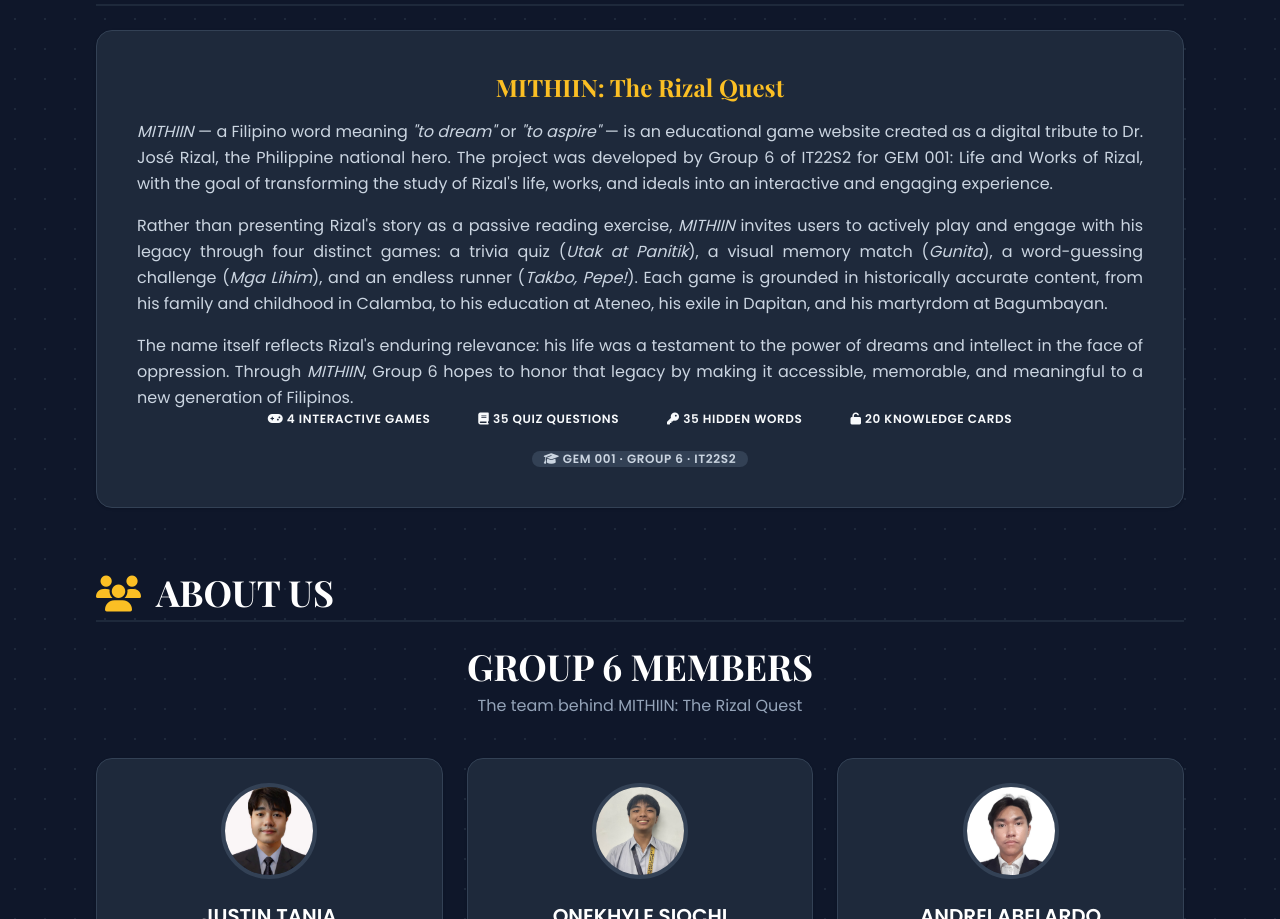
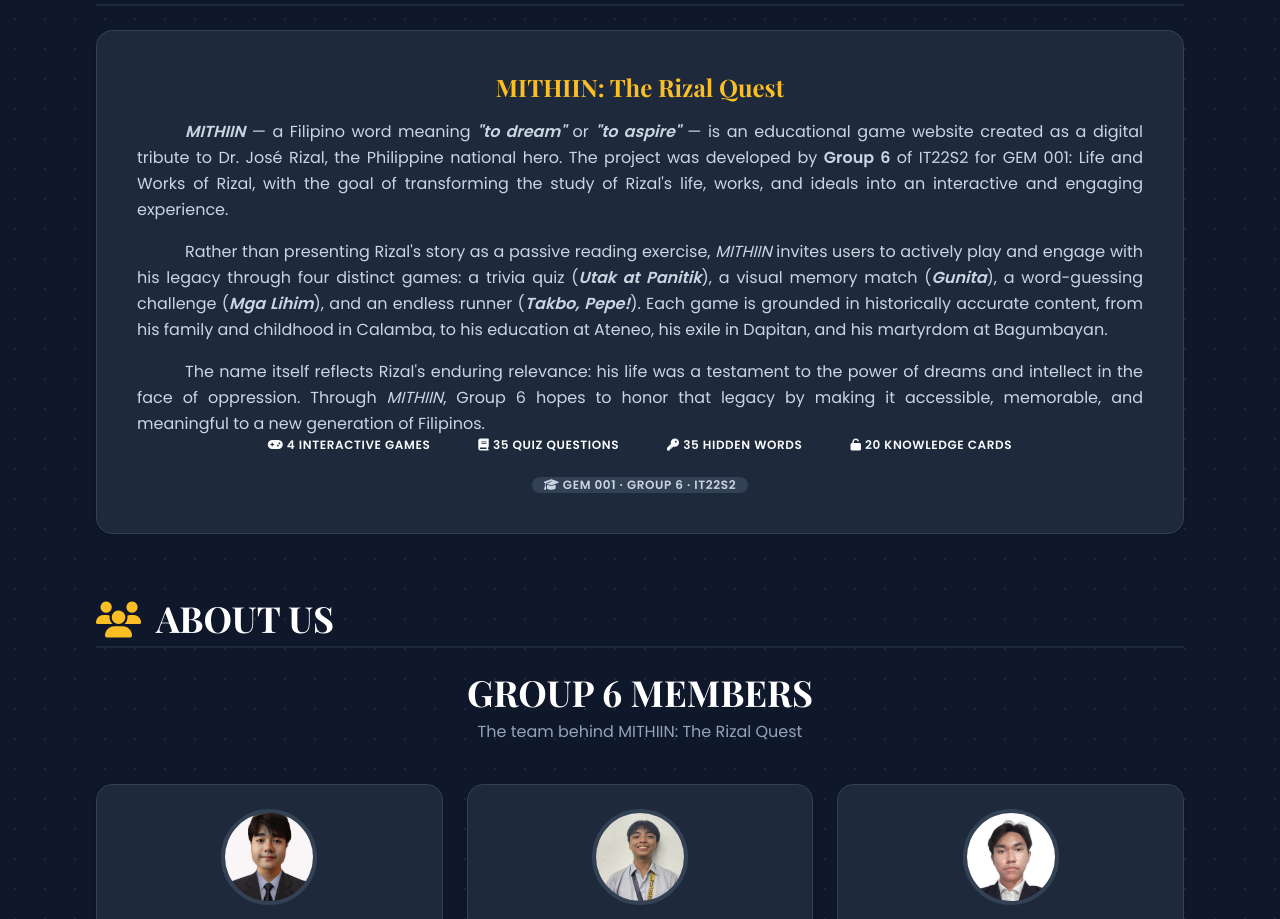
Before and after one commit to JustinJeremy/mithiin, a website: page index.html in a window 1280 px wide. Shown: the part 1316-2235 px from the top of the page. Drawn offline with nearby package versions, Linux system fonts and the light colour scheme; a web font is replaced by a local one.

Commit message:
Polished About This Project section

```diff
--- a/index.html
+++ b/index.html
@@ -153,13 +153,13 @@
       </div>
       <div class="bg-white dark:bg-slate-800 rounded-2xl border border-slate-200 dark:border-slate-700 shadow p-8 sm:p-10 mb-4">
         <h3 class="font-serif text-2xl font-bold text-gold mb-4 text-center">MITHIIN: The Rizal Quest</h3>
-        <p class="text-slate-700 dark:text-slate-300 text-base leading-relaxed mb-4 text-justify">
-          <em>MITHIIN</em> — a Filipino word meaning <em>"to dream"</em> or <em>"to aspire"</em> — is an educational game website created as a digital tribute to Dr. José Rizal, the Philippine national hero. The project was developed by Group 6 of IT22S2 for GEM 001: Life and Works of Rizal, with the goal of transforming the study of Rizal's life, works, and ideals into an interactive and engaging experience.
+        <p class="text-slate-700 dark:text-slate-300 text-base leading-relaxed mb-4 text-justify" style="text-indent:3rem;">
+          <strong><em>MITHIIN</em></strong> — a Filipino word meaning <strong><em>"to dream"</em></strong> or <strong><em>"to aspire"</em></strong> — is an educational game website created as a digital tribute to Dr. José Rizal, the Philippine national hero. The project was developed by <strong>Group 6</strong> of IT22S2 for GEM 001: Life and Works of Rizal, with the goal of transforming the study of Rizal's life, works, and ideals into an interactive and engaging experience.
         </p>
-        <p class="text-slate-700 dark:text-slate-300 text-base leading-relaxed mb-4 text-justify">
-          Rather than presenting Rizal's story as a passive reading exercise, <em>MITHIIN</em> invites users to actively play and engage with his legacy through four distinct games: a trivia quiz (<em>Utak at Panitik</em>), a visual memory match (<em>Gunita</em>), a word-guessing challenge (<em>Mga Lihim</em>), and an endless runner (<em>Takbo, Pepe!</em>). Each game is grounded in historically accurate content, from his family and childhood in Calamba, to his education at Ateneo, his exile in Dapitan, and his martyrdom at Bagumbayan.
+        <p class="text-slate-700 dark:text-slate-300 text-base leading-relaxed mb-4 text-justify" style="text-indent:3rem;">
+          Rather than presenting Rizal's story as a passive reading exercise, <em>MITHIIN</em> invites users to actively play and engage with his legacy through four distinct games: a trivia quiz (<strong><em>Utak at Panitik</em></strong>), a visual memory match (<strong><em>Gunita</em></strong>), a word-guessing challenge (<strong><em>Mga Lihim</em></strong>), and an endless runner (<strong><em>Takbo, Pepe!</em></strong>). Each game is grounded in historically accurate content, from his family and childhood in Calamba, to his education at Ateneo, his exile in Dapitan, and his martyrdom at Bagumbayan.
         </p>
-        <p class="text-slate-700 dark:text-slate-300 text-base leading-relaxed text-justify">
+        <p class="text-slate-700 dark:text-slate-300 text-base leading-relaxed text-justify" style="text-indent:3rem;">
           The name itself reflects Rizal's enduring relevance: his life was a testament to the power of dreams and intellect in the face of oppression. Through <em>MITHIIN</em>, Group 6 hopes to honor that legacy by making it accessible, memorable, and meaningful to a new generation of Filipinos.
         </p>
         <div class="mt-12 flex flex-wrap gap-6 justify-center">
```
